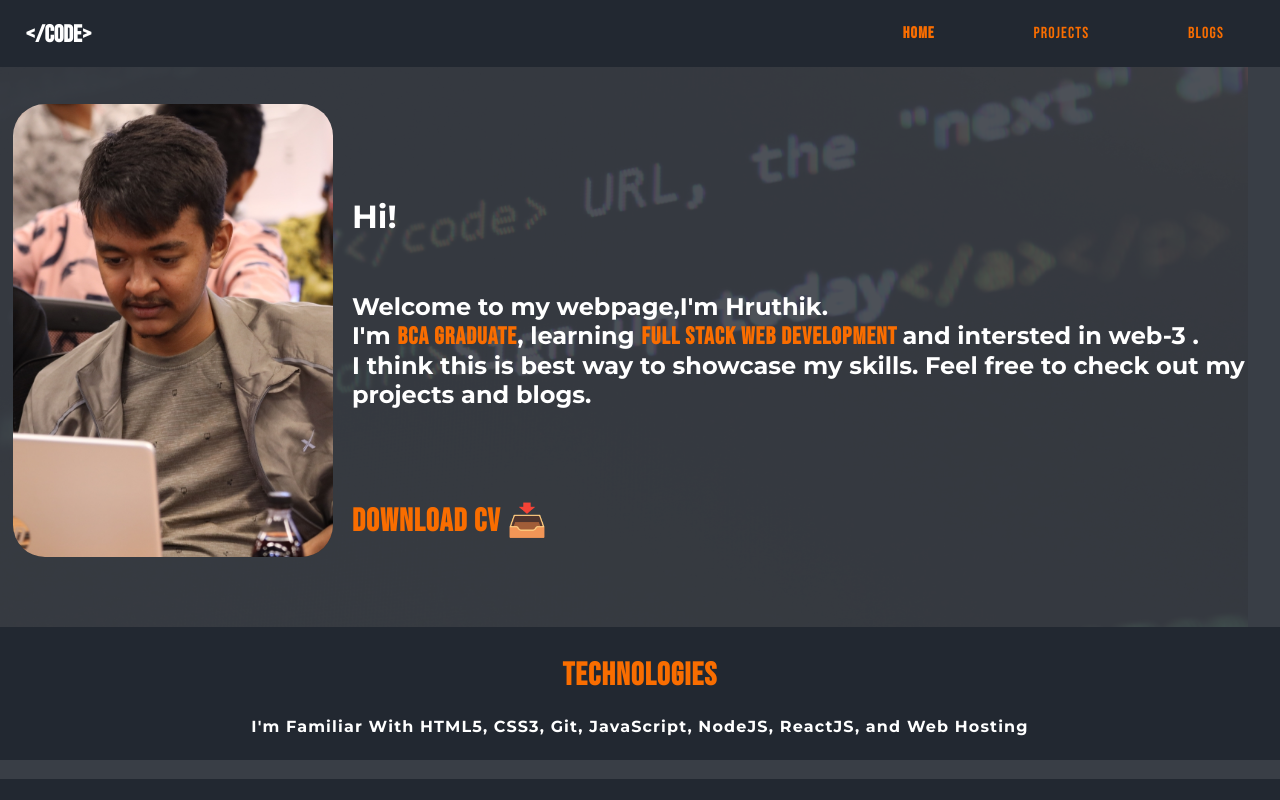
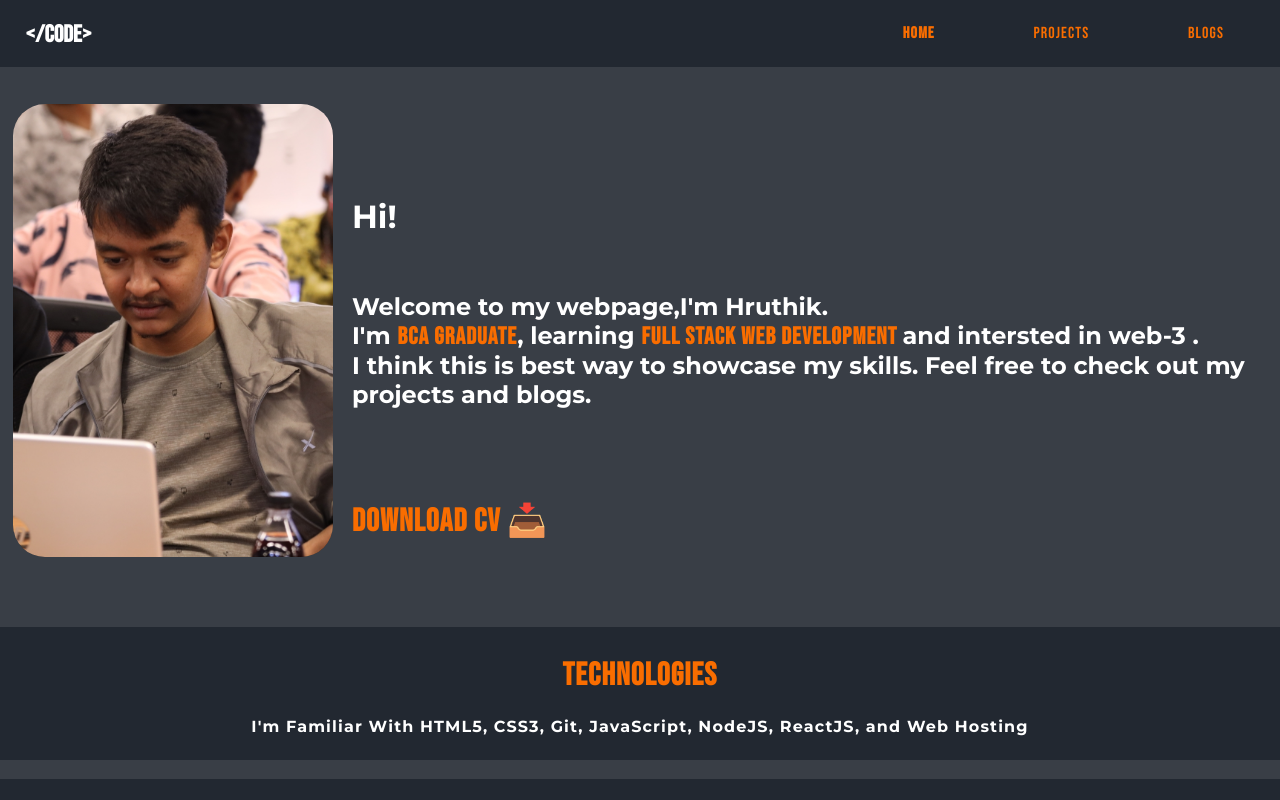
Before and after one commit to Hruthik5124/My-Website, a plain HTML site: page index.html in a window 1280 px wide. Shown: the top 800 px of the page. Drawn offline with Linux system fonts and the light colour scheme.

Commit message:
Update index.html

```diff
--- a/index.html
+++ b/index.html
@@ -24,7 +24,7 @@
     </ul>
 </nav>
 <header>
-    <img class="background" src="images/background.jpg" />
+    <!-- <img class="background" src="images/background.jpg" /> -->
     <img class="img" src="images/photo.jpg" />
 
 </header>
```
